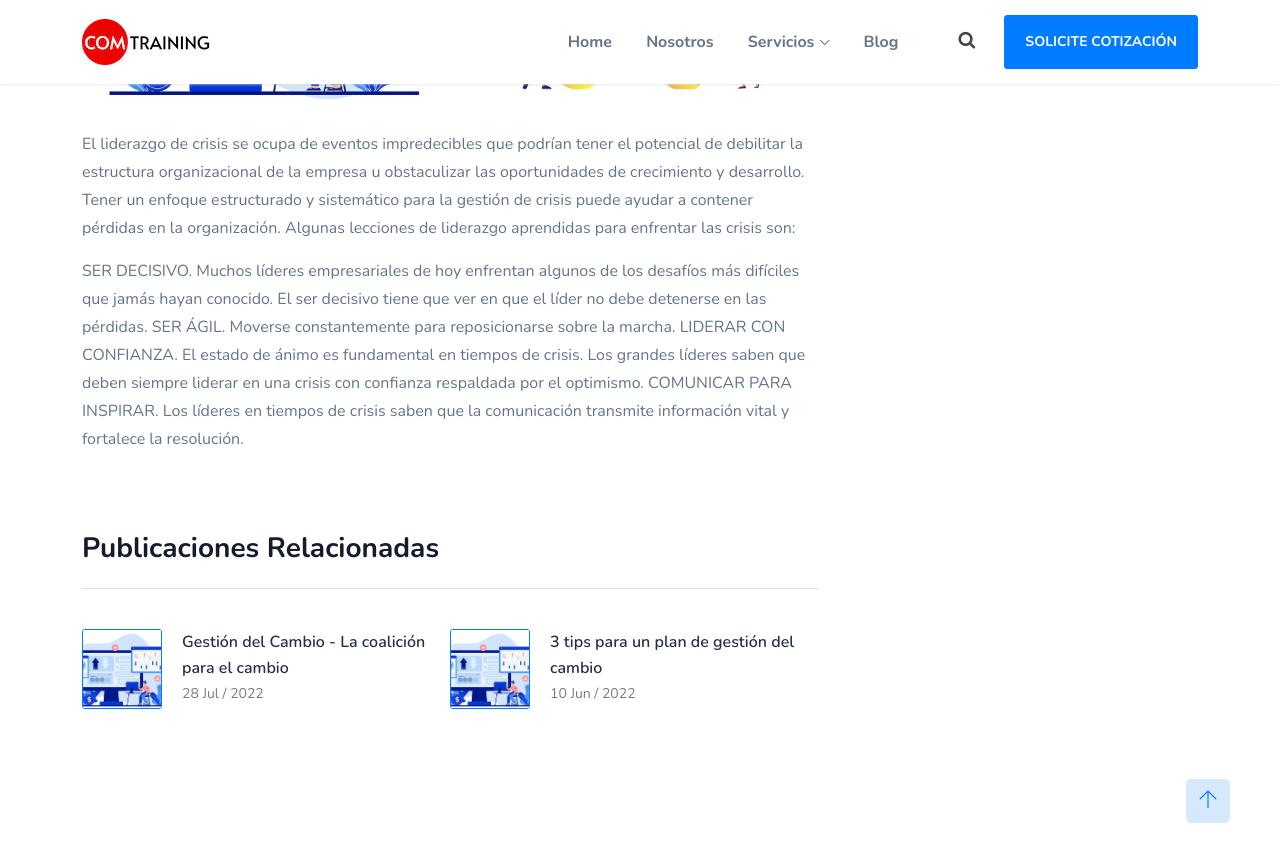
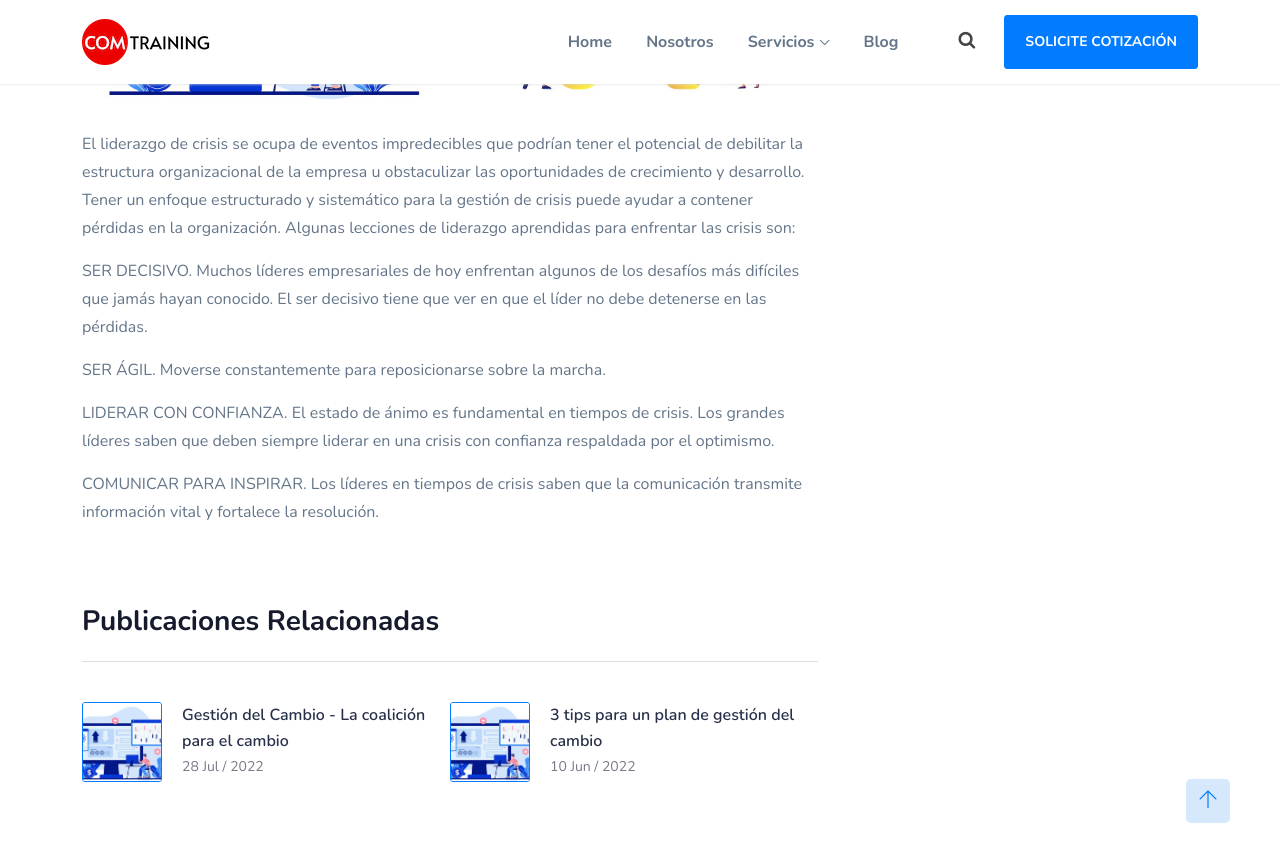
Before and after one commit to fjvalles/comtraining-landing, a Jekyll site: the page built from _posts/2022-07-15-liderazgo-en-tiempos-de-crisis.md, in a window 1280 px wide and 900 px high, scrolled down 1648 px. Shown: the top 862 px of the window. Built offline with Jekyll 4.4.1, drawn with Linux system fonts in a browser that asks for light colours; a script that is not in the unit is left out.

```diff
--- a/_posts/2022-07-15-liderazgo-en-tiempos-de-crisis.md
+++ b/_posts/2022-07-15-liderazgo-en-tiempos-de-crisis.md
@@ -27,12 +27,12 @@ categories:
   </div>
   <p>El liderazgo de crisis se ocupa de eventos impredecibles que podrían tener el potencial de debilitar la estructura organizacional de la empresa u obstaculizar las oportunidades de crecimiento y desarrollo. Tener un enfoque estructurado y sistemático para la gestión de crisis puede ayudar a contener pérdidas en la organización. Algunas lecciones de liderazgo  aprendidas para enfrentar las crisis son:<p>
 
-SER DECISIVO. Muchos líderes empresariales de hoy enfrentan algunos de los desafíos más difíciles que jamás hayan conocido. El ser decisivo tiene que ver en que el líder no debe detenerse en las pérdidas.
+<p>SER DECISIVO. Muchos líderes empresariales de hoy enfrentan algunos de los desafíos más difíciles que jamás hayan conocido. El ser decisivo tiene que ver en que el líder no debe detenerse en las pérdidas.<p>
 
-SER ÁGIL. Moverse constantemente para reposicionarse sobre la marcha.
+<p>SER ÁGIL. Moverse constantemente para reposicionarse sobre la marcha.<p>
 
-LIDERAR CON CONFIANZA. El estado de ánimo es fundamental en tiempos de crisis. Los grandes líderes saben que deben siempre liderar en una crisis con confianza respaldada por el optimismo.
+<p>LIDERAR CON CONFIANZA. El estado de ánimo es fundamental en tiempos de crisis. Los grandes líderes saben que deben siempre liderar en una crisis con confianza respaldada por el optimismo.<p>
 
-COMUNICAR PARA INSPIRAR. Los líderes en tiempos de crisis saben que la comunicación transmite información vital y fortalece la resolución.
+<p>COMUNICAR PARA INSPIRAR. Los líderes en tiempos de crisis saben que la comunicación transmite información vital y fortalece la resolución.
 
 </p>
```
